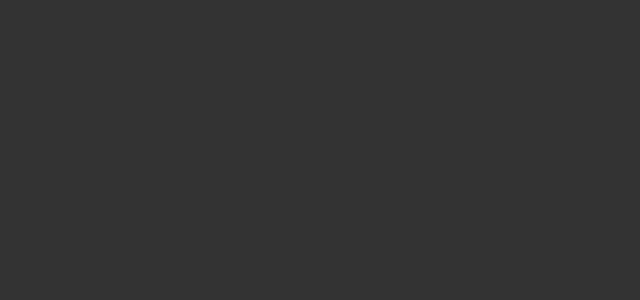
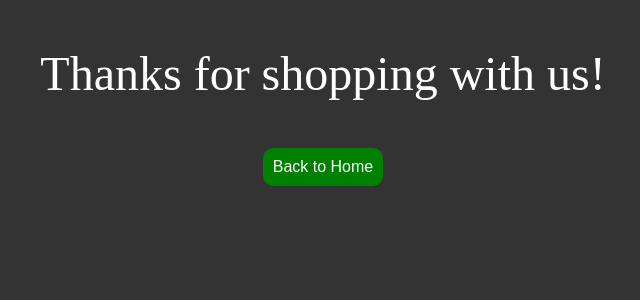
Before and after one commit to Taouen/gobble, a React (Create React App) app: page /checkout in a window 1280 px wide. Shown: the top 300 px of the page, without its empty margins (317-957 px from the left). Built offline with nearby package versions, Linux system fonts and the light colour scheme.

Commit message:
added checkout page and function, changed landing page

```diff
--- a/src/components/App.js
+++ b/src/components/App.js
@@ -2,6 +2,32 @@ import React from 'react';
 import styled from 'styled-components';
 import '../css/reset.css';
 
+const Wrapper = styled.div`
+  align-items: center;
+  display: flex;
+  height: 80vh;
+  justify-content: center;
+  flex-direction: column;
+`;
+const Message = styled.h1`
+  color: white;
+  font-size: 2.2rem;
+  font-family: 'Times New Roman', serif;
+  margin: 50px 0;
+  @media (min-width: 992px) {
+    font-size: 3rem;
+  }
+`;
+const SubMessage = styled.h2`
+  color: white;
+  font-size: 1.4rem;
+  margin-bottom: 25px;
+`;
+const Paragraph = styled.p`
+  color: white;
+  width: 70%;
+  margin-bottom: 25px;
+`;
 const Button = styled.button`
   border: none;
   background: green;
@@ -12,21 +38,6 @@ const Button = styled.button`
   margin: 0 auto;
   border-radius: 10px;
 `;
-const Wrapper = styled.div`
-  display: flex;
-  align-items: center;
-  justify-content: center;
-  flex-direction: column;
-`;
-const Welcome = styled.h1`
-  color: white;
-  font-size: 2rem;
-  font-family: 'Times New Roman', serif;
-  margin: 50px 0;
-  @media (min-width: 992px) {
-    font-size: 3rem;
-  }
-`;
 
 class App extends React.Component {
   openPicker = () => {
@@ -36,7 +47,14 @@ class App extends React.Component {
   render() {
     return (
       <Wrapper>
-        <Welcome>Welcome to Gobble!</Welcome>
+        <Message>Welcome to Gobble!</Message>
+        <SubMessage>Make Dinner in 15 Minutes</SubMessage>
+
+        <Paragraph>
+          Gobble's chefs do all the prep work, like peeling, chopping &
+          marinating, so you can cook a fresh homemade dinner in just 15
+          minutes.
+        </Paragraph>
         <Button onClick={this.openPicker}>Open Recipe Picker</Button>
       </Wrapper>
     );
--- a/src/components/Box.js
+++ b/src/components/Box.js
@@ -45,7 +45,7 @@ const CheckoutButton = styled.button`
     transition: opacity 0.5s;
     width: auto;
   }
-  @media (min-width: 576px) {
+  @media (min-width: 992px) {
     cursor: pointer;
     padding: 2vh;
   }
@@ -67,7 +67,9 @@ class Box extends React.Component {
           ) : (
             <h3>{contents.length} Items (Maximum 6)</h3>
           )}
-          <CheckoutButton className="small">Checkout</CheckoutButton>
+          <CheckoutButton className="small" onClick={this.props.checkout}>
+            Checkout
+          </CheckoutButton>
         </BoxInfo>
         {contents.map((recipe, i) => {
           return (
--- a/src/components/BoxItem.js
+++ b/src/components/BoxItem.js
@@ -13,12 +13,12 @@ const BoxCard = styled.div`
   :last-child {
     border-bottom: none;
   }
-  @media (min-width: 576px) {
+ /*  @media (min-width: 576px) {
     :nth-last-child(2) {
       border-bottom: ${(props) =>
         props.contents % 2 === 0 ? 'none' : '1px solid #999'};
     }
-  }
+  } */
   @media (min-width: 992px) {
     margin: 0;
     margin-bottom: 10px;
--- /dev/null
+++ b/src/components/Checkout.js
@@ -0,0 +1,44 @@
+import React from 'react';
+import styled from 'styled-components';
+
+const Button = styled.button`
+  border: none;
+  background: green;
+  padding: 10px;
+  color: white;
+  font-size: 1rem;
+  cursor: pointer;
+  margin: 0 auto;
+  border-radius: 10px;
+`;
+const Wrapper = styled.div`
+  display: flex;
+  align-items: center;
+  justify-content: center;
+  flex-direction: column;
+`;
+const Message = styled.h1`
+  color: white;
+  font-size: 2rem;
+  font-family: 'Times New Roman', serif;
+  margin: 50px 0;
+  @media (min-width: 992px) {
+    font-size: 3rem;
+  }
+`;
+
+class Checkout extends React.Component {
+  returnHome = () => {
+    this.props.history.push(`/`);
+  };
+
+  render() {
+    return (
+      <Wrapper>
+        <Message>Thanks for shopping with us!</Message>
+        <Button onClick={this.returnHome}>Back to Home</Button>
+      </Wrapper>
+    );
+  }
+}
+export default Checkout;
--- a/src/components/MobileBox.js
+++ b/src/components/MobileBox.js
@@ -18,10 +18,10 @@ const BoxTray = styled.div`
   position: fixed;
   transition: 0.5s;
   width: 100%;
-  @media (min-width: 576px) {
+/*   @media (min-width: 576px) {
     bottom: ${(props) => (props.expanded ? '0' : '-227px')};
     height: 275px;
-  }
+  } */
   @media (min-width: 992px) {
     display: none;
   }
@@ -35,9 +35,9 @@ const BoxInfo = styled.div`
   justify-content: space-between;
   padding: 0 20px;
   width: 100%;
-  @media (min-width: 576px) {
+  /* @media (min-width: 576px) {
     height: 60px;
-  }
+  } */
 `;
 const BoxContents = styled.div`
   align-items: center;
@@ -46,11 +46,11 @@ const BoxContents = styled.div`
   margin-bottom: 2vh;
   overflow: scroll;
   width: 100%;
-  @media (min-width: 576px) {
+  /*   @media (min-width: 576px) {
     display: grid;
     grid-template-columns: 1fr 1fr;
     grid-template-rows: repeat(3, 1fr);
-  }
+  } */
 `;
 const CheckoutButton = styled.button`
   background: green;
@@ -70,9 +70,9 @@ const CheckoutButton = styled.button`
     transition: opacity 0.5s;
     width: auto;
   }
-  @media (min-width: 576px) {
+  /*   @media (min-width: 576px) {
     padding: 2vh;
-  }
+  } */
 `;
 
 class MobileBox extends React.Component {
@@ -118,7 +118,7 @@ class MobileBox extends React.Component {
             );
           })}
         </BoxContents>
-        <CheckoutButton>Checkout</CheckoutButton>
+        <CheckoutButton onClick={this.props.checkout}>Checkout</CheckoutButton>
       </BoxTray>
     );
   }
--- a/src/components/Picker.js
+++ b/src/components/Picker.js
@@ -126,6 +126,11 @@ class Picker extends React.Component {
     }
   };
 
+  checkout = () => {
+    localStorage.clear();
+    this.props.history.push('/checkout');
+  };
+
   render() {
     const { recipes, categories, activeCategory } = this.state;
     return (
@@ -153,11 +158,13 @@ class Picker extends React.Component {
           })}
         </RecipeCards>
         <Box
+          checkout={this.checkout}
           contents={this.state.box}
           recipes={this.state.recipes}
           removeFromBox={this.removeFromBox}
         />
         <MobileBox
+          checkout={this.checkout}
           contents={this.state.box}
           recipes={this.state.recipes}
           removeFromBox={this.removeFromBox}
--- a/src/components/RecipeCard.js
+++ b/src/components/RecipeCard.js
@@ -12,12 +12,12 @@ const Card = styled.div`
   height: 70vw;
   margin-bottom: 30px;
   width: 70vw;
-  @media (min-width: 576px) {
+  /*   @media (min-width: 576px) {
     font-size: 100%;
     height: 25vw;
     margin: 0 2px 30px 2px;
     width: 25vw;
-  }
+  } */
   @media (min-width: 992px) {
     font-size: 1.2rem;
     height: 17vw;
--- a/src/components/Router.js
+++ b/src/components/Router.js
@@ -1,16 +1,17 @@
 import React from 'react';
-import {BrowserRouter, Route, Switch} from 'react-router-dom';
+import { BrowserRouter, Route, Switch } from 'react-router-dom';
 import App from './App';
 import Picker from './Picker';
-
+import Checkout from './Checkout';
 
 const Router = () => (
-	<BrowserRouter>
-		<Switch>
-			<Route exact path="/" component={App}/>
-			<Route path="/picker" component={Picker}/>
-		</Switch>
-	</BrowserRouter>
+  <BrowserRouter>
+    <Switch>
+      <Route exact path="/" component={App} />
+      <Route path="/picker" component={Picker} />
+      <Route path="/checkout" component={Checkout} />
+    </Switch>
+  </BrowserRouter>
 );
 
 export default Router;
```
Also changed, not shown: src/components/HeaderBar.js (+4 -4 lines).
